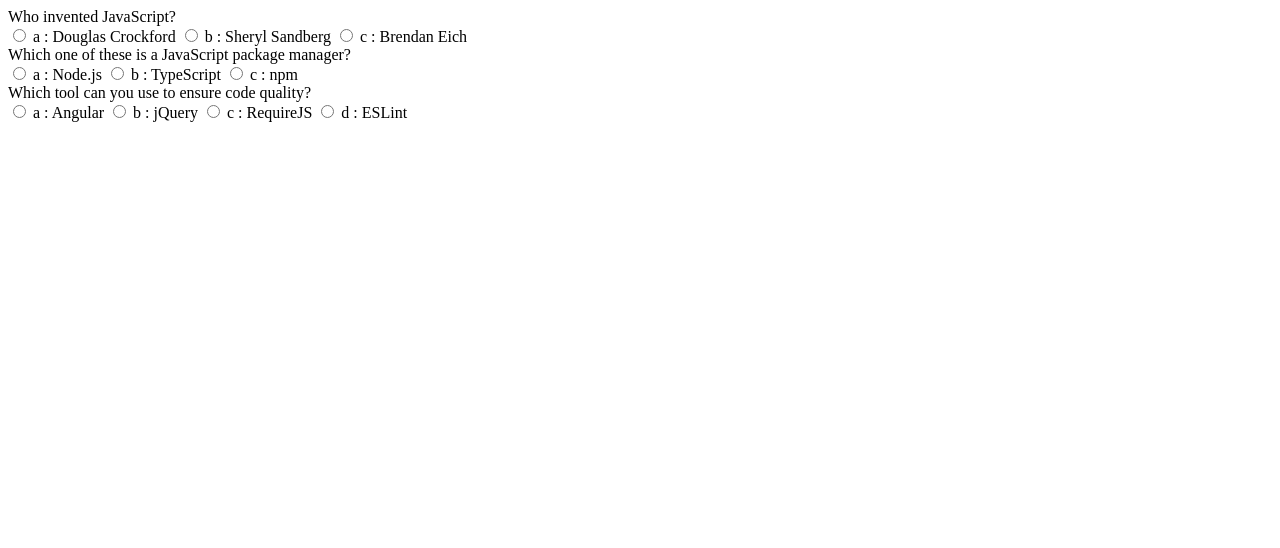
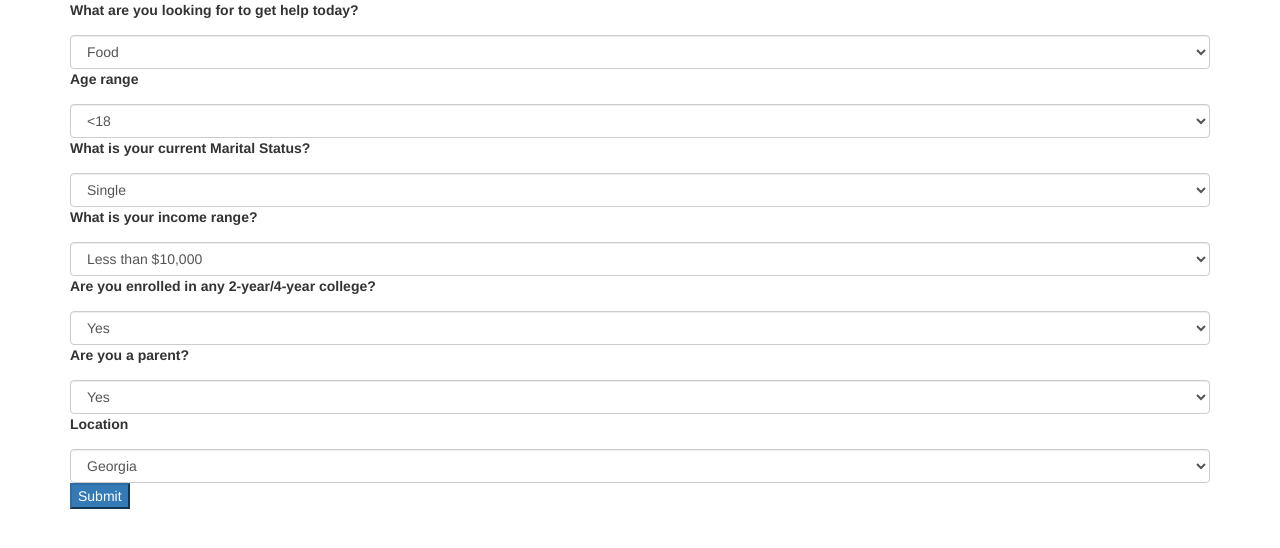
Before and after one commit to danasiciliano/The-Autocratic-Aggregators, a Flask app: page / in a window 1280 px wide. Shown: the top 548 px of the page. Run offline with Flask 2, Linux system fonts and the light colour scheme; parts of the project's set-up code (start-up, migrations or seed data) failed here and were passed over; some libraries are stand-ins or nearby versions.

Commit message:
Added all html, updated the forms to make it work

```diff
--- a/app.py
+++ b/app.py
@@ -1,13 +1,31 @@
-from flask import Flask, render_template
+from flask import Flask, render_template, request
+from helper import get_questions, get_info_from_csv, get_links_from_service
 
 app = Flask(__name__)
 
 @app.route("/")
 def form():
-    return render_template("form.html")
+    questions = get_questions("questions.txt")
+    return render_template("form.html", questions=questions)
+
+@app.route("/submit", methods=["POST"])
+def submit():
+    answers = ""
+    req = request.form.get("0", False)
+    print(request.form)
+    resources_dict = get_info_from_csv("resources.csv")
+    links = get_links_from_service(resources_dict, req)
+    return render_template("result.html", links=list(links))
+
 
 def main():
     app.run(debug=True)
 
 if __name__=="__main__":
     main()
+
+
+
+answers_to_links = {
+    [1 ,2, 3] : "SNAP"
+}
--- /dev/null
+++ b/helper.py
@@ -0,0 +1,39 @@
+import csv
+
+def get_questions(filename):
+    form_questions = dict()
+    with open(filename) as f:
+        isQuestion = True
+        question = ""
+        options = []
+        lines = f.readlines()
+        for line in lines:
+            if line == "\n":
+                form_questions[question] = options
+                options = []
+                isQuestion = True
+            elif isQuestion:
+                question = line.rstrip()
+                isQuestion = False
+            else:
+                options.append(line.rstrip())
+    return form_questions
+
+def get_info_from_csv(filename):
+    # create a dictionary
+    data = dict()
+
+    # Open a csv reader called DictReader
+    with open(filename, encoding='utf-8') as f:
+        csvReader = csv.DictReader(f)
+        for rows in csvReader:
+            key = rows['ID']
+            data[key] = rows
+    return data
+
+def get_links_from_service(data, serviceType):
+    links = list()
+    for _, val in data.items():
+        if val['Service'].strip() == serviceType:
+            links.append({'Name': val['Name'], 'Link': val['Link'], 'Image': val['Image']})
+    return links
--- /dev/null
+++ b/questions.txt
@@ -0,0 +1,39 @@
+What are you looking for to get help today?
+Food
+Covid Relief
+Health Waiver
+Workshops/Counseling
+Job Securing
+Personal Finance Lessons
+Utilities
+Taxes
+
+Age range
+<18
+18-40
+40-60
+>60
+
+What is your current Marital Status?
+Single
+Married
+
+What is your income range?
+Less than $10,000
+$10,000 to $24,999
+$25,000 to $34,999
+$35,000 to $49,999
+$50,000 to $74,999
+$75,000 to $99,999
+Over $100,000
+
+Are you enrolled in any 2-year/4-year college?
+Yes
+No
+
+Are you a parent?
+Yes
+No
+
+Location
+Georgia
--- /dev/null
+++ b/templates/base.html
@@ -0,0 +1,33 @@
+<!DOCTYPE html>
+<html lang="en">
+
+<head>
+    <meta charset="utf-8">
+    <meta http-equiv="X-UA-Compatible" content="IE=edge">
+    <meta name="viewport" content="width=device-width, initial-scale=1">
+    <!-- The above 3 meta tags *must* come first in the head; any other head content must come *after* these tags -->
+    <title>Form</title>
+
+    <!-- Bootstrap -->
+    <link href="css/bootstrap.min.css" rel="stylesheet">
+
+    <!-- HTML5 shim and Respond.js for IE8 support of HTML5 elements and media queries -->
+    <!-- WARNING: Respond.js doesn't work if you view the page via file:// -->
+    <!--[if lt IE 9]>
+      <script src="https://oss.maxcdn.com/html5shiv/3.7.3/html5shiv.min.js"></script>
+      <script src="https://oss.maxcdn.com/respond/1.4.2/respond.min.js"></script>
+    <![endif]-->
+</head>
+
+<body>
+    <div class="container">
+        {%block body%} {%endblock%}
+    </div>
+    <!-- jQuery (necessary for Bootstrap's JavaScript plugins) -->
+    <script src="https://ajax.googleapis.com/ajax/libs/jquery/1.12.4/jquery.min.js"></script>
+    <!-- Include all compiled plugins (below), or include individual files as needed -->
+    <link rel="stylesheet" href="https://maxcdn.bootstrapcdn.com/bootstrap/3.3.7/css/bootstrap.min.css" integrity="sha384-BVYiiSIFeK1dGmJRAkycuHAHRg32OmUcww7on3RYdg4Va+PmSTsz/K68vbdEjh4u" crossorigin="anonymous">
+
+</body>
+
+</html>
--- a/templates/form.html
+++ b/templates/form.html
@@ -1,44 +1,31 @@
-<div id="quiz"><div class="question"> Who invented JavaScript? </div>
-          <div class="answers"> <label>
-              <input type="radio" name="question0" value="a">
-              a :
-              Douglas Crockford
-            </label><label>
-              <input type="radio" name="question0" value="b">
-              b :
-              Sheryl Sandberg
-            </label><label>
-              <input type="radio" name="question0" value="c">
-              c :
-              Brendan Eich
-            </label> </div><div class="question"> Which one of these is a JavaScript package manager? </div>
-          <div class="answers"> <label>
-              <input type="radio" name="question1" value="a">
-              a :
-              Node.js
-            </label><label>
-              <input type="radio" name="question1" value="b">
-              b :
-              TypeScript
-            </label><label>
-              <input type="radio" name="question1" value="c">
-              c :
-              npm
-            </label> </div><div class="question"> Which tool can you use to ensure code quality? </div>
-          <div class="answers"> <label>
-              <input type="radio" name="question2" value="a">
-              a :
-              Angular
-            </label><label>
-              <input type="radio" name="question2" value="b">
-              b :
-              jQuery
-            </label><label>
-              <input type="radio" name="question2" value="c">
-              c :
-              RequireJS
-            </label><label>
-              <input type="radio" name="question2" value="d">
-              d :
-              ESLint
-            </label> </div></div>
+{% include 'base.html' %}
+<!-- BODY -->
+{%block body%}
+<!-- Jinja -->
+<div class="container">
+
+    <div class="form">
+        <form action="/submit" method="POST">
+            {%set index = 0%}
+            <!-- For loop -->
+            {%for k, v in questions.items()%}
+            <div class="row">
+                <label class="form-group">{{k}}</label>
+            </div>
+            <div class="row">
+                <select name="{{index}}" class="form-control">
+                      {%for opt in v%}
+                        <option name="{{opt}}" value="{{opt}}">{{opt}}</option>
+                      {%endfor%}
+                    </select>
+            </div>
+            {% set index = index + 1%}
+            <!-- End selection-->
+            {%endfor%}
+            <div class="row">
+                <button class="button btn-primary">Submit</button>
+            </div>
+        </form>
+    </div>
+</div>
+{%endblock%}
```
Also changed, not shown: resources.csv (added, +15 -0 lines), templates/result.html (added, +17 -0 lines).
